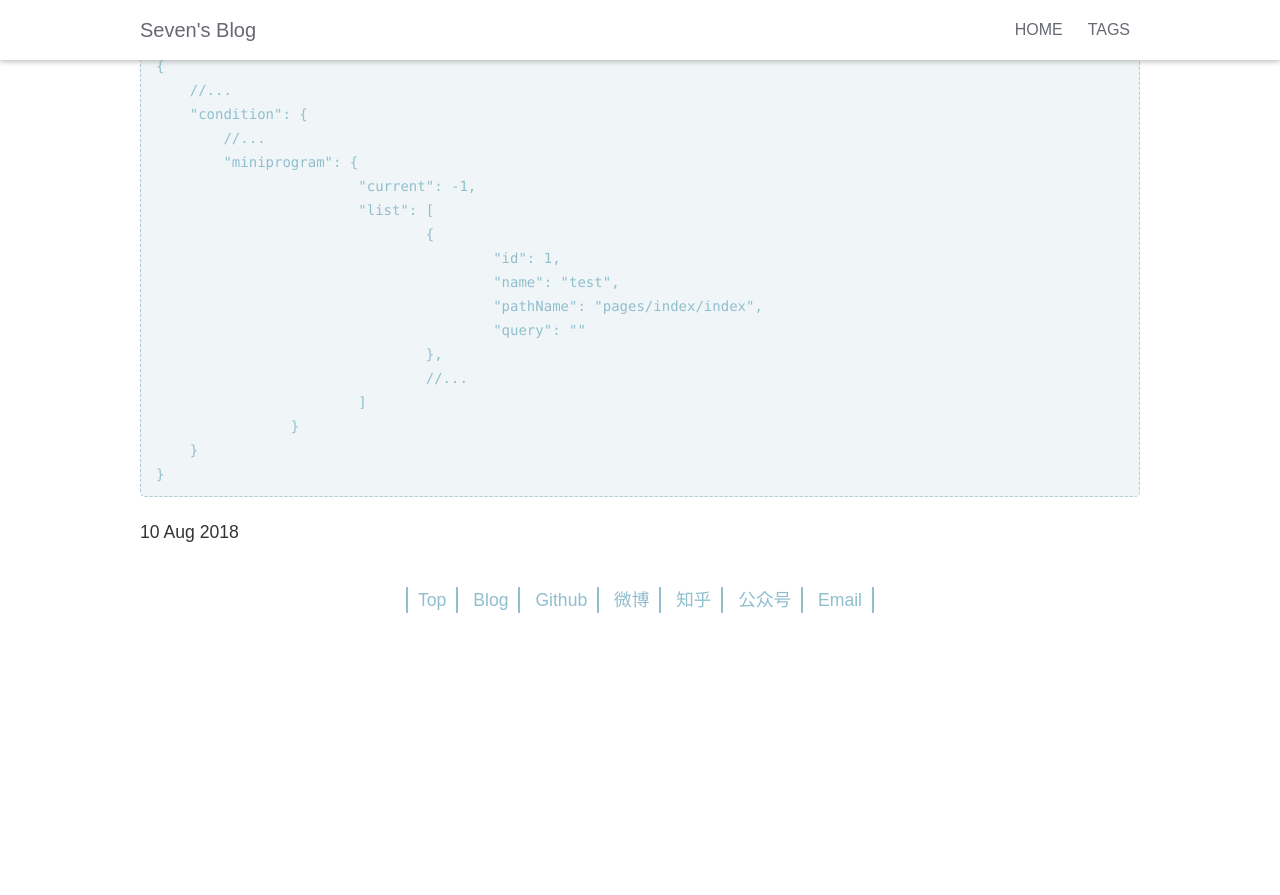
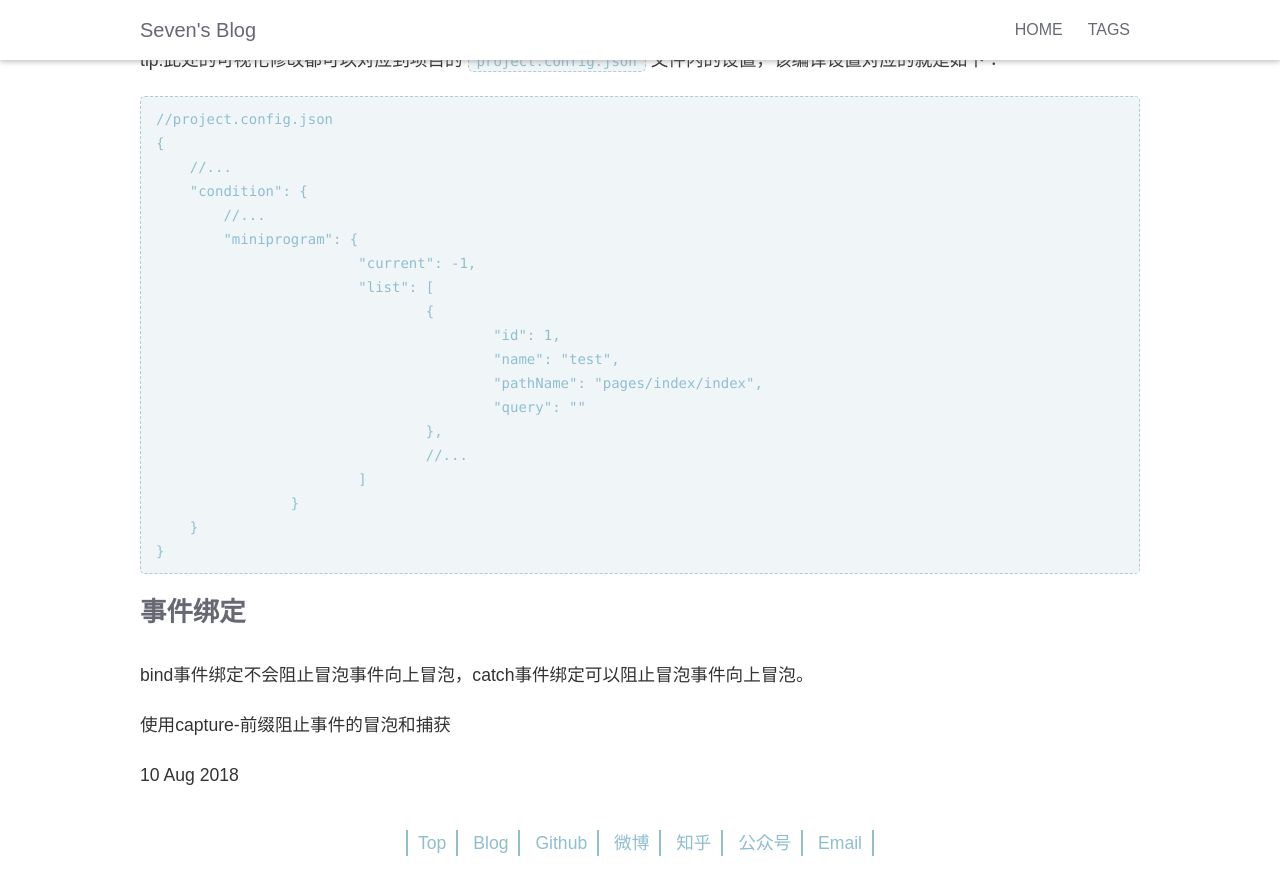
Before and after one commit to seven777777/myblog, a Jekyll site: the page built from _posts/2018-08-10-wechatapp-entry&bind.md, in a window 1280 px wide and 900 px high, scrolled down 1672 px. Shown: the top 895 px of the window. Built offline with Jekyll 4.4.1, drawn with Linux system fonts in a browser that asks for light colours; comment, search, counter and statistics services are not loaded; before the commit the page ends 2329 px from its top, so only the background shows below that; some of the changed text lies outside the part shown.

Commit message:
change&addimg

````diff
--- a/_posts/2018-08-10-wechatapp-entry.md
+++ b/_posts/2018-08-10-wechatapp-entry&bind.md
@@ -1,6 +1,6 @@
 ---
 layout: default
-title: 小程序初涉——入口页设置
+title: 小程序初涉——入口页设置&事件绑定
 tags: 微信小程序 入口设置
 excerpt : 情景一，如何设置小程序的入口页面。情景二，日常开发时，避免每次刷新都回到初始页面，影响开发效率，可以通过设置编译模式，为当前开发页面添加一个编译模式。
 ---
@@ -57,5 +58,9 @@
     }
 }
 ```
+## 事件绑定
+bind事件绑定不会阻止冒泡事件向上冒泡，catch事件绑定可以阻止冒泡事件向上冒泡。
+
+使用capture-前缀阻止事件的冒泡和捕获
 
 <p>{{ page.date | date_to_string }}</p>
````
Also changed, not shown: other parts of _posts/2018-08-10-wechatapp-entry&bind.md (+1 -0 lines), images/xcx01.jpg (added).
